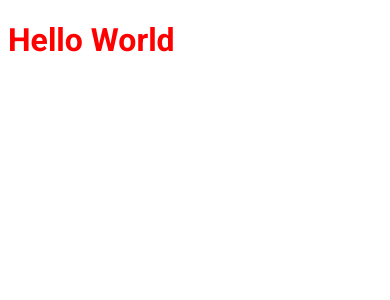
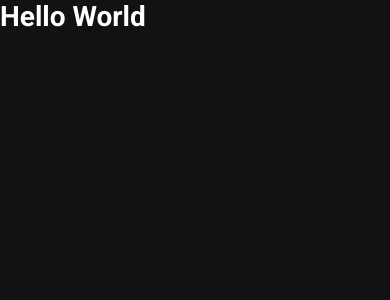
Before and after one commit to mylenamunhoz/ignews, a Next.js app: page / in a window 390 px wide. Shown: the top 300 px of the page. Built offline with nearby package versions, Linux system fonts and the light colour scheme.

Commit message:
add styles global scss

```diff
--- a/package.json
+++ b/package.json
@@ -12,7 +12,7 @@
     "next": "11.1.2",
     "react": "17.0.2",
     "react-dom": "17.0.2",
-    "sass": "^1.42.1"
+    "sass": "^1.45.1"
   },
   "devDependencies": {
     "@types/node": "^16.10.2",
--- a/src/pages/_app.tsx
+++ b/src/pages/_app.tsx
@@ -1,4 +1,5 @@
 import { AppProps } from 'next/app'
+import '../styles/global.scss'
 
 function MyApp({ Component, pageProps }: AppProps) {
   return <Component {...pageProps} />
--- a/src/pages/_document.tsx
+++ b/src/pages/_document.tsx
@@ -1,3 +1,4 @@
+// eslint-disable-next-line @next/next/no-document-import-in-page
 import Document, { Html, Head, Main, NextScript } from 'next/document'
 
 export default class MyDocument extends Document {
@@ -5,11 +6,8 @@
     return (
         <Html>
           <Head>
-
           <link rel="preconnect" href="https://fonts.gstatic.com" />
           <link href="https://fonts.googleapis.com/css2?family=Roboto:wght@400;700;900&display=swap" rel="stylesheet" />
-
-            <title>ig.news</title>
           </Head>
           <body>
             <Main />
--- a/src/pages/index.tsx
+++ b/src/pages/index.tsx
@@ -1,9 +1,15 @@
-import styles from '../styles/home.module.scss'
+import Head from 'next/head'
+import { Fragment } from 'react'
 
 export default function Home() {
   return (
-    <h1 className={styles.title}>
-      Hello World
-    </h1>
+    <Fragment>
+      <Head>
+        <title>Início | ig.news</title>
+      </Head>
+      <h1>
+        Hello World
+      </h1>
+    </Fragment>
   )
 }
--- /dev/null
+++ b/src/styles/global.scss
@@ -0,0 +1,46 @@
+* {
+  margin: 0;
+  padding: 0;
+  box-sizing: border-box;
+}
+
+:root {
+  --white: #FFFFFF;
+
+  --gray-100: #e1e1e6;
+  --gray-300: #a8a8b3;
+  --gray-900: #121214;
+
+  --cyan-500: #61dafb;
+  --yellow-500: #eba417
+}
+
+@media (max-width: 1080px) {
+  html {
+    font-size: 93.75%;
+  }
+}
+
+@media (max-width: 720px) {
+  html {
+    font-size: 87.5%;
+  }
+}
+
+body {
+  background: var(--gray-900);
+  color: var(--white)
+}
+
+body, input, textarea, select, button {
+  font: 400 1rem "Roboto", sans-serif;
+}
+
+button {
+  cursor: pointer;
+}
+
+a {
+  color: inherit;
+  text-decoration: none;
+}
--- a/src/styles/home.module.scss
+++ /dev/null
@@ -1,4 +0,0 @@
-.title {
-  color: red;
-  font-family: Roboto;
-}
```
Also changed, not shown: 1 other file (tests, documents, lock files or other folders).
